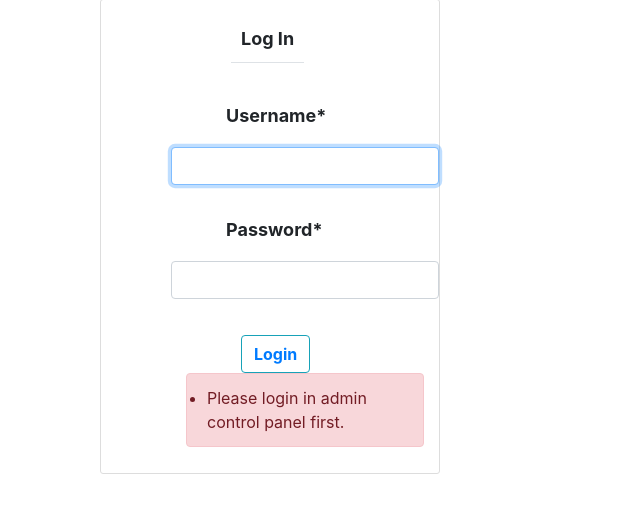
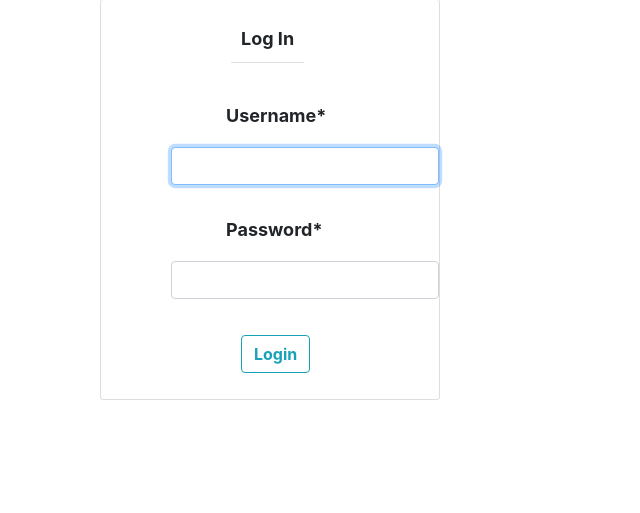
Before and after one commit to yousefmankoulah/QrGenerator_AudioCare, a Django app: page / in a window 1280 px wide. Shown: the part 126-639 px from the top of the page, without its empty margins (0-640 px from the left). Run offline with Django 4.2, Linux system fonts and the light colour scheme; some libraries are stand-ins or nearby versions.

Commit message:
Update login.html

```diff
--- a/home/templates/login.html
+++ b/home/templates/login.html
@@ -56,14 +56,7 @@
           </div>
         </div>
     <div class="form-group">
-    {% if request.user.is_authenticated %}
-      <button type="submit" class="btn btn-outline-info"><a href="{% url 'home' %}">Login</a></button>
-      {% else %}
-      <button type="submit" class="btn btn-outline-info"><a href="">Login</a></button>
-       <ul class="alert alert-danger" id="box" role="alert">
-            <li>Please login in admin control panel first.</li>
-        </ul>
-      {% endif %}
+        <button type="submit" class="btn btn-outline-info">Login</button>
     </div>
   </form>
 </div>
@@ -72,15 +65,4 @@
 
 </div>
 
-<script>
-        // hide sucess message
-    setTimeout(() => {
-    const box = document.getElementById('box');
-
-    // removes element from DOM
-    box.style.display = 'none';
-    }, 8000); //  time in milliseconds
-
-</script>
-
 {% endblock %}
```
